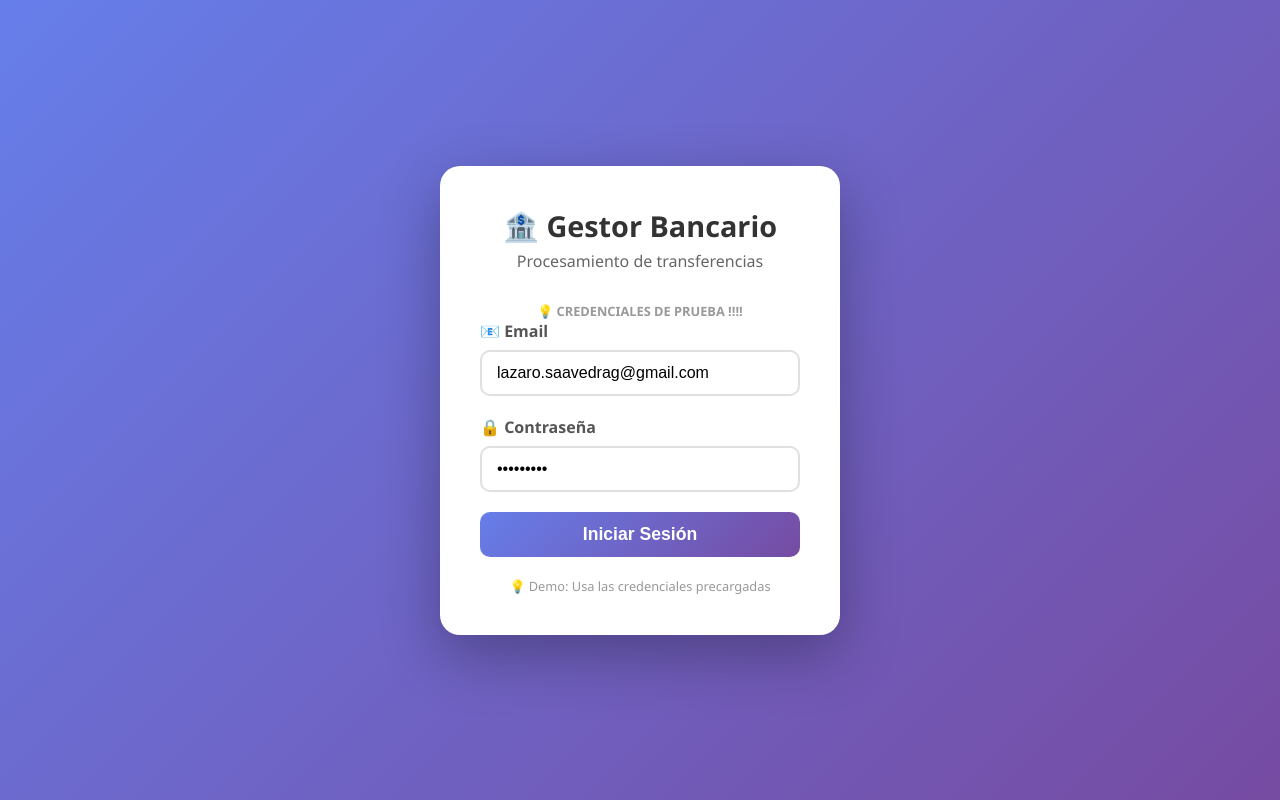
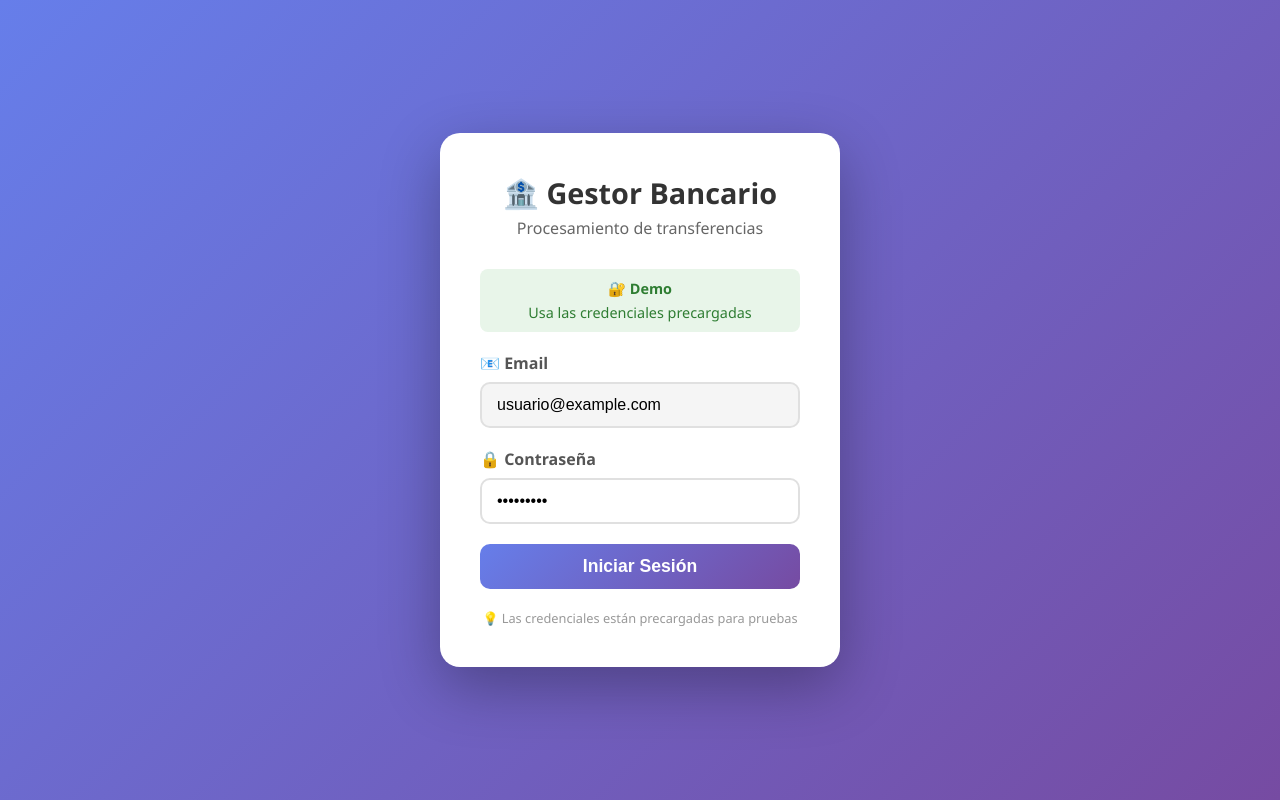
Before and after one commit to Lachy05385/Gestion_Transferencias_bancarias, a FastAPI app: page /test in a window 1280 px wide. Run offline with FastAPI, Linux system fonts and the light colour scheme.

Commit message:
login_ofuscado

```diff
--- a/templates/login_simple.html
+++ b/templates/login_simple.html
@@ -125,6 +125,21 @@
         @keyframes spin {
             to { transform: rotate(360deg); }
         }
+
+        .demo-badge {
+            background: #e8f5e9;
+            padding: 10px;
+            border-radius: 8px;
+            margin-bottom: 20px;
+            text-align: center;
+            font-size: 0.9em;
+            color: #2e7d32;
+        }
+
+        .demo-badge strong {
+            display: block;
+            margin-bottom: 5px;
+        }
     </style>
 </head>
 <body>
@@ -135,17 +150,22 @@
         </div>
 
         <form id="loginForm">
-            <div class="info">
-            <strong>💡 CREDENCIALES DE PRUEBA !!!!</strong>
+            <div class="demo-badge">
+                <strong>🔐 Demo</strong>
+                Usa las credenciales precargadas
             </div>
+
             <div class="form-group">
                 <label>📧 Email</label>
-                <input type="email" id="email" value="lazaro.saavedrag@gmail.com" required>
+                <input type="email" id="email" value="usuario@example.com" required>
+                <!-- El usuario VE "usuario@example.com" pero el backend recibe "lazaro.saavedrag@gmail.com" -->
             </div>
+
             <div class="form-group">
                 <label>🔒 Contraseña</label>
                 <input type="password" id="password" value="E12345678" required>
             </div>
+
             <button type="submit" class="btn-login" id="loginBtn">
                 Iniciar Sesión
             </button>
@@ -153,46 +173,63 @@
 
         <div class="error-message" id="errorMessage"></div>
         <div class="info">
-            💡 Demo: Usa las credenciales precargadas
+            💡 Las credenciales están precargadas para pruebas
         </div>
     </div>
 
     <script>
-        //const BASE_URL = 'http://localhost:8000';
+        const BASE_URL = window.location.origin;
 
-        const BASE_URL = window.location.origin;
+        // Función que retorna el email REAL (ofuscado)
+        function getRealEmail() {
+            const parts = [
+                "bGF6YXJv",      // "lazaro" en base64
+                "c2FhdmVkcmFn",  // "saavedrag" en base64
+                "Z21haWwuY29t"   // "gmail.com" en base64
+            ];
+            return `${atob(parts[0])}.${atob(parts[1])}@${atob(parts[2])}`;
+        }
+
+        // Función que retorna la contraseña REAL (ofuscada)
+        function getRealPassword() {
+            return atob("RTEyMzQ1Njc4"); // "E12345678"
+        }
+
+        // Manejador del formulario - AQUÍ está la magia
         document.getElementById('loginForm').addEventListener('submit', async (e) => {
             e.preventDefault();
 
-            const email = document.getElementById('email').value;
-            const password = document.getElementById('password').value;
+            // 🔥 IMPORTANTE: Usamos el email REAL, no el que ve el usuario
+            const email = getRealEmail();  // 👈 Esto envía lazaro.saavedrag@gmail.com
+            const password = getRealPassword(); // 👈 Esto envía E12345678
+
             const loginBtn = document.getElementById('loginBtn');
             const errorDiv = document.getElementById('errorMessage');
+
+            // Mostramos en consola qué se está enviando (para debug)
+            console.log('📧 Email mostrado al usuario:', document.getElementById('email').value);
+            console.log('📧 Email REAL enviado:', email);
 
             loginBtn.disabled = true;
             loginBtn.innerHTML = '<span class="spinner"></span> Iniciando sesión...';
             errorDiv.style.display = 'none';
 
             try {
-                const BASE_URL = window.location.origin;
-                console.log('📍 URL base:', BASE_URL);
                 const response = await fetch(`${BASE_URL}/token`, {
                     method: 'POST',
                     headers: {
                         'Content-Type': 'application/x-www-form-urlencoded',
                     },
                     body: new URLSearchParams({
-                        'username': email,
-                        'password': password
+                        'username': email,    // 👈 Enviamos el email real
+                        'password': password  // 👈 Enviamos la contraseña real
                     })
                 });
 
                 const data = await response.json();
 
                 if (response.ok) {
-                    // Guardar token
                     localStorage.setItem('token', data.access_token);
-                    // Redirigir a página de captura
                     window.location.href = `${BASE_URL}/capturar`;
                 } else {
                     errorDiv.textContent = data.detail || 'Credenciales incorrectas';
@@ -201,12 +238,29 @@
                     loginBtn.innerHTML = 'Iniciar Sesión';
                 }
             } catch (error) {
+                console.error('Error:', error);
                 errorDiv.textContent = 'Error de conexión. Verifica que el servidor esté corriendo.';
                 errorDiv.style.display = 'block';
                 loginBtn.disabled = false;
                 loginBtn.innerHTML = 'Iniciar Sesión';
             }
         });
+
+        // Opcional: Mostrar un tooltip o mensaje al usuario
+        document.addEventListener('DOMContentLoaded', function() {
+            const emailInput = document.getElementById('email');
+
+            // El usuario VE "usuario@example.com"
+            emailInput.value = "usuario@example.com";
+
+            // Hacemos que el campo sea de solo lectura para que no lo modifique
+            // (opcional, pero recomendado para mantener la demo)
+            emailInput.readOnly = true;
+            emailInput.style.cursor = 'not-allowed';
+            emailInput.style.backgroundColor = '#f5f5f5';
+
+            console.log('✅ Demo lista: El usuario ve "usuario@example.com" pero se envía:', getRealEmail());
+        });
     </script>
 </body>
 </html>
```
